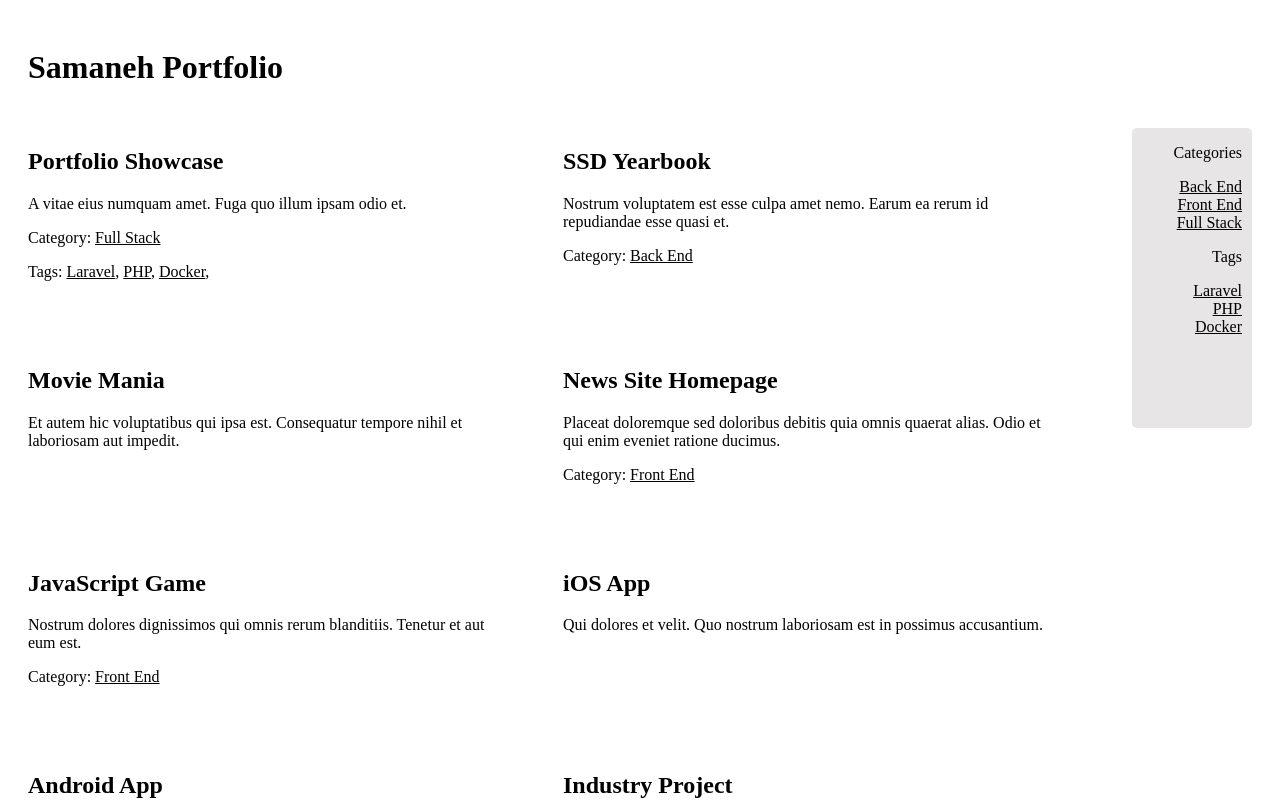
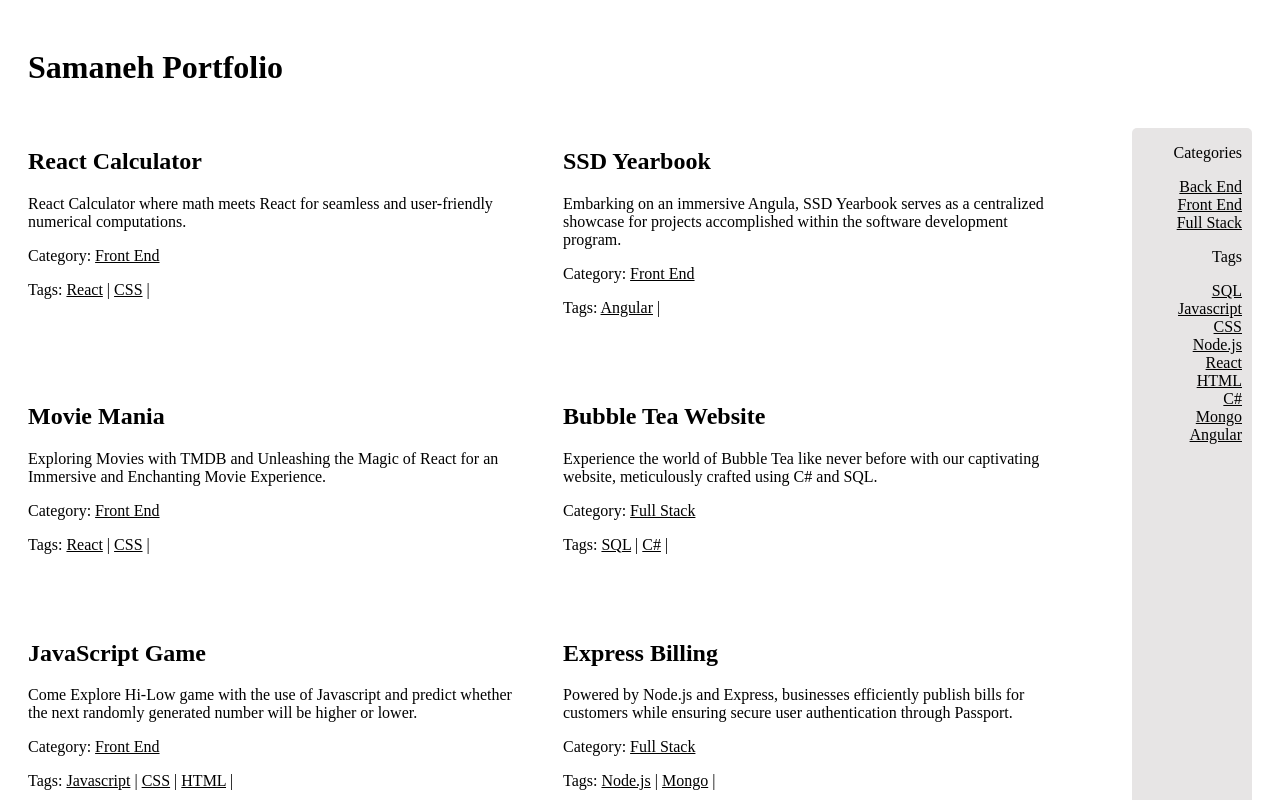
Before and after one commit to samanehesh/Angular-portfolio-01, an Angular app: page / in a window 1280 px wide. Shown: the top 800 px of the page. Built offline with nearby package versions, Linux system fonts and the light colour scheme.

Commit message:
projects added

```diff
--- a/src/app/app.component.html
+++ b/src/app/app.component.html
@@ -5,6 +5,7 @@
     </header>
     <main [ngClass]="'mainWrapper'">
       <section >
+        <!-- set the class hidden if the category does not match the filter -->
         <div style="width: 100%;" *ngFor="let project of projects" [class.hidden]="categoryFilter && project.category?.id != categoryFilter.id">
           <h2>{{ project.title }}</h2>
           <p>{{ project.excerpt }}</p>
@@ -14,7 +15,7 @@
             <p *ngIf="project.tags && project.tags.length > 0">
               Tags:
               <span *ngFor="let tag of project.tags">
-                <a href="#" (click)="setTagFilter(tag.name)">{{ tag.name }}</a>,
+                <a href="#" (click)="setTagFilter(tag.name)">{{ tag.name }}</a> |
               </span>
             </p>
         </div>
@@ -26,11 +27,13 @@
       <button *ngIf="categoryFilter" (click)="clearFilters()">{{categoryFilter.name}} 🗑️</button>
 
       <p>Categories</p>
+      <!-- loop through categories and set the class active to the selected category -->
       <div *ngFor="let category of categories" [class.active]="categoryFilter && category.id == categoryFilter.id">
         <a href="#" (click)="setCategoryFilter(category)">{{ category.name }}</a>
       </div>
 
       <p>Tags</p>
+      <!-- loop through tags and set the class active to the selected tag -->
       <div *ngFor="let tag of tags" [class.active]="tagFilter && tag.id == tagFilter.id">
         <a href="#" (click)="setTagFilter(tag.name)">{{ tag.name }}</a>
       </div>
--- a/src/app/app.component.ts
+++ b/src/app/app.component.ts
@@ -1,7 +1,6 @@
 import { Component } from '@angular/core';
 import { RouterOutlet } from '@angular/router';
 import { CommonModule } from '@angular/common';
-import { FormsModule } from '@angular/forms';
 
 export class Category {
   id!: number;
@@ -15,7 +14,6 @@ const CATEGORIES: Category[] = [
   { "id": 3, "slug": "full-stack", "name": "Full Stack" }
 ]
 
-
 export class Tag {
   id!: number;
   name!: string;
@@ -23,9 +21,15 @@ export class Tag {
 }
 
 const TAGS: Tag[] = [
-  {"id":1,"name":"Laravel","slug":"laravel"},
-  {"id":2,"name":"PHP","slug":"php"},
-  {"id":3,"name":"Docker","slug":"docker"}
+  {"id":1,"name":"SQL","slug":"sql"},
+  {"id":2,"name":"Javascript","slug":"javascript"},
+  {"id":3,"name":"CSS","slug":"css"},
+  {"id":4,"name":"Node.js","slug":"node.js"},
+  {"id":5,"name":"React","slug":"react"},
+  {"id":6,"name":"HTML","slug":"html"},
+  {"id":7,"name":"C#","slug":"csharp"},
+  {"id":8,"name":"Mongo","slug":"mongo"},
+  {"id":9,"name":"Angular","slug":"angular"},
 ]
 
 export class Project {
@@ -45,77 +49,14 @@ export class Project {
   'tags': Tag[] | undefined;
 }
 
+// Array of SSD projects
 const PROJECTS: Project[] = [
   {
     "id": 1,
-    "title": "Portfolio Showcase",
-    "slug": "portfolio-showcase",
-    "excerpt": "A vitae eius numquam amet. Fuga quo illum ipsam odio et.",
-    "body": "<p>Ea error fugit cumque non exercitationem non. Molestias et deserunt ad suscipit quis. Rerum voluptatem saepe aperiam assumenda.</p></p>Saepe tenetur nihil quia quidem nemo. Sequi similique iure ullam facilis. Molestias occaecati veritatis provident.</p></p>Adipisci expedita distinctio libero ea. Nulla quam minus beatae voluptate laudantium quis eos. Fugit ullam ut perferendis quia dignissimos. Blanditiis iste et voluptas magni. Voluptate eos qui quaerat iure eius est aut.</p></p>Quisquam est voluptatum aut cupiditate molestias. Explicabo consequuntur nostrum et et non neque. Consequatur sed est sed blanditiis voluptatem nihil.</p>",
-    "url": null,
-    "published_date": null,
-    "image": null,
-    "thumb": null,
-    "category_id": 3,
-    "created_at": "2023-02-23T22:31:23.000000Z",
-    "updated_at": "2023-02-23T22:31:23.000000Z",
-    "category": { "id": 3, "slug": "full-stack", "name": "Full Stack" },
-    "tags": [
-      {
-        "id": 1,
-        "name": "Laravel",
-        "slug": "laravel",
-      },
-      {
-        "id": 2,
-        "name": "PHP",
-        "slug": "php",
-      },
-      {
-        "id": 3,
-        "name": "Docker",
-        "slug": "docker",
-      }
-    ]
-  },
-  {
-    "id": 2,
-    "title": "SSD Yearbook",
-    "slug": "ssd-yearbook",
-    "excerpt": "Nostrum voluptatem est esse culpa amet nemo. Earum ea rerum id repudiandae esse quasi et.",
-    "body": "<p>Velit perspiciatis tenetur aspernatur cum qui facilis. Quos tempora omnis harum corporis. Cumque quisquam ea cumque aut sed eius. Ut mollitia architecto eaque tempora ab sit alias.</p></p>Recusandae id non sunt voluptatem. Aut et ab et nihil. At unde recusandae ea molestias dignissimos quisquam molestias.</p></p>Dolore qui recusandae non. Non omnis vel similique ullam odit maiores. Libero in consequatur quia dolores. Unde aliquam hic mollitia.</p>",
-    "url": null,
-    "published_date": null,
-    "image": null,
-    "thumb": null,
-    "category_id": 1,
-    "created_at": "2023-02-23T22:31:23.000000Z",
-    "updated_at": "2023-02-23T22:31:23.000000Z",
-    "category": { "id": 1, "slug": "back-end", "name": "Back End" },
-    "tags": []
-  },
-  {
-    "id": 3,
-    "title": "Movie Mania",
-    "slug": "movie-mania",
-    "excerpt": "Et autem hic voluptatibus qui ipsa est. Consequatur tempore nihil et laboriosam aut impedit.",
-    "body": "<p>Numquam voluptates quod doloremque sed. Odio ea in totam veritatis consequuntur ad cupiditate. Adipisci et qui dolor architecto dicta asperiores a. Consequuntur est impedit explicabo ut iste aperiam error deleniti.</p></p>Consequatur sint quia error exercitationem iusto doloremque non placeat. Ut ea molestiae aut. Ab et dolorum ab sit omnis sit. Consequatur ipsam culpa repellat voluptas.</p></p>Facere rem eum doloribus deleniti repellat. Ut quia amet incidunt. Eos et culpa reiciendis ipsum et molestiae omnis. Cumque reprehenderit delectus eum alias consequatur quibusdam.</p></p>Quod minus aut est quis omnis magnam. Tempora ad ab quia sed est optio distinctio. Ut vel et dolor sint est iure.</p></p>Suscipit dolores omnis quia nihil. Deleniti totam rerum cupiditate. Odio maiores consequatur fuga perspiciatis. Commodi doloremque exercitationem neque eius. Nulla cumque et doloribus ab consectetur voluptatem explicabo.</p>",
-    "url": null,
-    "published_date": null,
-    "image": null,
-    "thumb": null,
-    "category_id": null,
-    "created_at": "2023-02-23T22:31:23.000000Z",
-    "updated_at": "2023-02-23T22:31:23.000000Z",
-    "category": null,
-    "tags": []
-  },
-  {
-    "id": 4,
-    "title": "News Site Homepage",
-    "slug": "news-site-homepage",
-    "excerpt": "Placeat doloremque sed doloribus debitis quia omnis quaerat alias. Odio et qui enim eveniet ratione ducimus.",
-    "body": "<p>Ut facere cumque hic corrupti animi. Dolore sequi fugit sed quisquam ratione repellat eaque. Eos autem perspiciatis ipsum voluptas voluptas.</p></p>Cum illum iste quia et minima ipsam non. Quas nobis et laborum nihil animi. Quia corrupti et saepe est consectetur ducimus dolores.</p></p>Voluptas rerum sed voluptates ea aliquid. Laboriosam in quisquam tempore sed saepe totam.</p>",
+    "title": "React Calculator",
+    "slug": "React Calculator",
+    "excerpt": "React Calculator where math meets React for seamless and user-friendly numerical computations.",
+    "body": "React Calculator is interactive user interface for performing mathematical calculations. Integrating state management within React, a calculator project can efficiently handle user input, update display elements, and execute precise mathematical operations.",
     "url": null,
     "published_date": null,
     "image": null,
@@ -124,14 +65,17 @@ const PROJECTS: Project[] = [
     "created_at": "2023-02-23T22:31:23.000000Z",
     "updated_at": "2023-02-23T22:31:23.000000Z",
     "category": { "id": 2, "slug": "front-end", "name": "Front End" },
-    "tags": []
+    "tags": [
+      {"id":5,"name":"React","slug":"react"},
+      {"id":3,"name":"CSS","slug":"css"}
+    ]
   },
   {
-    "id": 5,
-    "title": "JavaScript Game",
-    "slug": "javascript-game",
-    "excerpt": "Nostrum dolores dignissimos qui omnis rerum blanditiis. Tenetur et aut eum est.",
-    "body": "<p>Sit quae laborum sunt dolorum voluptatem et ipsam. Et ipsum animi exercitationem est omnis.</p></p>Autem autem est non voluptatibus. A neque veniam voluptas quo vitae adipisci odio. Vitae quo ea atque molestiae dolorem in.</p></p>Similique adipisci eum qui voluptate repudiandae tempore corporis. At iste earum totam minima dignissimos odio sed animi. Rerum exercitationem est est expedita quae. Mollitia minima ut necessitatibus est dolores rem. Ducimus sit consequatur eos quia omnis.</p>",
+    "id": 2,
+    "title": "SSD Yearbook",
+    "slug": "ssd-yearbook",
+    "excerpt": "Embarking on an immersive Angula, SSD Yearbook serves as a centralized showcase for projects accomplished within the software development program.",
+    "body": "The SSD Yearbook serves as a dynamic portfolio with filtering functionality, which offers a detailed overview of each project's objectives, technologies used, and notable achievements.",
     "url": null,
     "published_date": null,
     "image": null,
@@ -140,46 +84,113 @@ const PROJECTS: Project[] = [
     "created_at": "2023-02-23T22:31:23.000000Z",
     "updated_at": "2023-02-23T22:31:23.000000Z",
     "category": { "id": 2, "slug": "front-end", "name": "Front End" },
-    "tags": []
+    "tags": [
+      {"id":9,"name":"Angular","slug":"angular"},
+    ]
   },
   {
-    "id": 6,
-    "title": "iOS App",
-    "slug": "ios-app",
-    "excerpt": "Qui dolores et velit. Quo nostrum laboriosam est in possimus accusantium.",
-    "body": "<p>Ut consequatur modi voluptates officia inventore consequatur. Molestiae possimus voluptate nihil voluptatem et harum sapiente. Aut voluptas possimus aspernatur beatae omnis ad et. Non non ipsum laborum quisquam et.</p></p>Ullam ab velit at non. Deserunt ut ea veritatis sapiente aliquid eos quia et. Commodi dolore esse voluptatem delectus.</p></p>Velit velit numquam cupiditate quis. Quos et veniam nobis omnis.</p>",
+    "id": 3,
+    "title": "Movie Mania",
+    "slug": "react-movie-mania",
+    "excerpt": "Exploring Movies with TMDB and Unleashing the Magic of React for an Immersive and Enchanting Movie Experience.",
+    "body": "Movie project is created with React and Redux. Established the Redux store, the states are available globally and action efficiently. Axios is integrated to Fetch and facilitate API requests to TMDB and populate the Redux store. React Router is implemented for navigation between different movie views while ensuring a cohesive flow within the application. Visual aesthetics is enhanced the with CSS styles.",
     "url": null,
     "published_date": null,
     "image": null,
     "thumb": null,
-    "category_id": null,
+    "category_id": 2,
     "created_at": "2023-02-23T22:31:23.000000Z",
     "updated_at": "2023-02-23T22:31:23.000000Z",
-    "category": null,
-    "tags": []
+    "category": { "id": 2, "slug": "front-end", "name": "Front End" },
+    "tags": [
+      {"id":5,"name":"React","slug":"react"},
+      {"id":3,"name":"CSS","slug":"css"}
+    ]
   },
   {
-    "id": 7,
-    "title": "Android App",
-    "slug": "android-app",
-    "excerpt": "Omnis odio repudiandae cupiditate consequatur facilis et rem. Quas dolor ab quo aperiam.",
-    "body": "<p>Est et quia ipsam odio voluptatem fuga ducimus. Non illo vitae sed commodi ut. Tempora commodi tenetur velit incidunt ullam.</p></p>Id cum saepe asperiores voluptas quidem quos. Ipsum facilis illum voluptate asperiores.</p></p>Mollitia reprehenderit autem molestias. Sed quia officia velit non sunt. Esse delectus consequatur minus laboriosam laudantium alias. Qui commodi est assumenda accusamus.</p>",
+    "id": 4,
+    "title": "Bubble Tea Website",
+    "slug": "bubble-tea-website",
+    "excerpt": "Experience the world of Bubble Tea like never before with our captivating website, meticulously crafted using C# and SQL.",
+    "body": "Explore a diverse menu of tantalizing flavors, customize desired blend, and indulge in a seamless ordering experience as the SQL database ensures accurate and efficient processing of the Bubble Tea preferences, bringing a taste of innovation to customers.",
     "url": null,
     "published_date": null,
     "image": null,
     "thumb": null,
-    "category_id": null,
+    "category_id": 2,
     "created_at": "2023-02-23T22:31:23.000000Z",
     "updated_at": "2023-02-23T22:31:23.000000Z",
-    "category": null,
-    "tags": []
+    "category":   { "id": 3, "slug": "full-stack", "name": "Full Stack" },
+    "tags": [
+      {"id":1,"name":"SQL","slug":"sql"},
+      {"id":7,"name":"C#","slug":"csharp"},
+    ]
+  },
+  {
+    "id": 5,
+    "title": "JavaScript Game",
+    "slug": "javascript-game",
+    "excerpt": "Come Explore Hi-Low game with the use of Javascript and predict whether the next randomly generated number will be higher or lower.",
+    "body": "The Hi-Low World game is a one or two player game with three difficulty range (Easy 1-1024, Medium 1-2048, Hard 1-4096). The objective of this game is to guess a secret number in as few guesses as possible. The secret number is generated within the predefined range by computer in one player mode or entered by the other player.",
+    "url": null,
+    "published_date": null,
+    "image": null,
+    "thumb": null,
+    "category_id": 2,
+    "created_at": "2023-02-23T22:31:23.000000Z",
+    "updated_at": "2023-02-23T22:31:23.000000Z",
+    "category": { "id": 2, "slug": "front-end", "name": "Front End" },
+    "tags": [
+      {"id":2,"name":"Javascript","slug":"javascript"},
+      {"id":3,"name":"CSS","slug":"css"},
+      {"id":6,"name":"HTML","slug":"html"}
+    ]
+  },
+  {
+    "id": 6,
+    "title": "Express Billing",
+    "slug": "express-billing",
+    "excerpt": "Powered by Node.js and Express, businesses efficiently publish bills for customers while ensuring secure user authentication through Passport.",
+    "body": "Leveraging the efficiency and flexibility of MongoDB, the application stores and manages data with ease, ensuring a scalable and reliable foundation for billing information. This dynamic combination of Node.js, Express, Passport, and MongoDB creates a comprehensive platform, providing businesses and customers with a feature-rich experience in accessing, managing, and interacting with billing data, fostering efficiency and security in every transaction.",
+    "url": null,
+    "published_date": null,
+    "image": null,
+    "thumb": null,
+    "category_id": 3,
+    "created_at": "2023-02-23T22:31:23.000000Z",
+    "updated_at": "2023-02-23T22:31:23.000000Z",
+    "category": { "id": 3, "slug": "full-stack", "name": "Full Stack" }
+    ,
+    "tags": [
+      {"id":4,"name":"Node.js","slug":"node.js"},
+      {"id":8,"name":"Mongo","slug":"mongo"},
+    ]
+  },
+  {
+    "id": 7,
+    "title": "Car Ownership Database ",
+    "slug": "car-ownership-database ",
+    "excerpt": "The car ownership database utilizing SQL Server and C# seamlessly manage and organize essential information related to vehicle ownership for enhanced efficiency and data integrity.",
+    "body": "The car ownership database is a console application that interacts with the Car Ownership Database using Entity Framework. The application provides menu options for listing all cars, listing car details, adding a new car, updating car information, and deleting a car.",
+    "url": null,
+    "published_date": null,
+    "image": null,
+    "thumb": null,
+    "category_id": 1,
+    "created_at": "2023-02-23T22:31:23.000000Z",
+    "updated_at": "2023-02-23T22:31:23.000000Z",
+    "category":   { "id": 1, "slug": "back-end", "name": "Back End" },
+    "tags": [
+      {"id":1,"name":"SQL","slug":"sql"},
+      {"id":7,"name":"C#","slug":"csharp"},
+    ]
   },
   {
     "id": 8,
     "title": "Industry Project",
     "slug": "industry-project",
-    "excerpt": "Iure ratione nemo cumque. Aliquid esse soluta provident consequatur velit ut architecto.",
-    "body": "<p>Deleniti rerum labore sint quibusdam. Expedita ea reiciendis molestiae et amet repellendus autem voluptates. Aut qui voluptas ullam suscipit necessitatibus libero veritatis.</p></p>Pariatur voluptatum quia at quod. Quod quisquam qui commodi. Autem quae sequi minus iste.</p></p>Id atque magnam dolorem minus omnis aut accusantium. Et maxime blanditiis asperiores itaque sit qui culpa est. Consequatur esse excepturi suscipit ea et est corporis. Iure earum dolorum pariatur id.</p></p>Quia dicta quis libero eos odio expedita. In blanditiis doloribus natus ullam expedita est. Sed voluptatibus rerum distinctio voluptate assumenda vel cum.</p></p>Provident ut ipsam minus eos. Quaerat est tempore architecto sint. Vitae deserunt ullam corrupti asperiores sit quia facilis.</p></p>Quia minus ut qui cum odio error dolor quia. Rerum minus molestias voluptatum et eius consequatur. Autem quis et molestiae quidem provident voluptas fuga vel. Voluptatibus quas accusantium doloremque dolores deleniti eum.</p>",
+    "excerpt": "Coming soon",
+    "body": "Coming soon",
     "url": null,
     "published_date": null,
     "image": null,
@@ -192,13 +203,10 @@ const PROJECTS: Project[] = [
   }
 ]
 
-
-
-
 @Component({
   selector: 'app-root',
   standalone: true,
-  imports: [CommonModule, RouterOutlet, FormsModule],
+  imports: [CommonModule, RouterOutlet],
   templateUrl: './app.component.html',
   styleUrls: ['./app.component.scss', './app.mainStyle.scss'],
 })
@@ -209,19 +217,18 @@ export class AppComponent {
 
   public projects = PROJECTS;
   public filteredProjects = PROJECTS;
-
-
   public tags = TAGS;
   public categories = CATEGORIES;
+
   categoryFilter : Category | undefined;
   tagFilter: Tag |undefined
 
-
+// this function set the category filter
   setCategoryFilter(category: Category) {
     this.categoryFilter = category;
   }
 
-
+// this function set the tag filter
   setTagFilter(tag: string) {
     console.log('tag clicked:', tag);
     let filteredProjects = [];
@@ -229,18 +236,13 @@ export class AppComponent {
       project.tags && project.tags.some(projectTag => projectTag.name === tag)
     );
     console.log(filteredProjects);
-    // this.tagFilter = tag;
+  }
+
+// this function clears tag and category filter
+  clearFilters(){
+    this.categoryFilter = undefined;
+    this.tagFilter = undefined;
 
   }
 
-  clearFilters(){
-    // this.filteredProjects = this.projects.slice(); // Copy all projects back to filteredProjects
-    this.categoryFilter = undefined;
-    this.tagFilter = undefined;
-
-    // let projects = []
-    // projects = PROJECTS.slice(); // Copy all projects back to filteredProjects
-    // <button (click)="clearFilters()">Clear Filters</button>
-  }
-
 }
--- a/src/app/app.mainStyle.scss
+++ b/src/app/app.mainStyle.scss
@@ -22,5 +22,5 @@
     border-radius:5px ;
     text-align: right;
     min-width: 120px;
-    height: 300px;
+    height: 100vh;
   }
```
